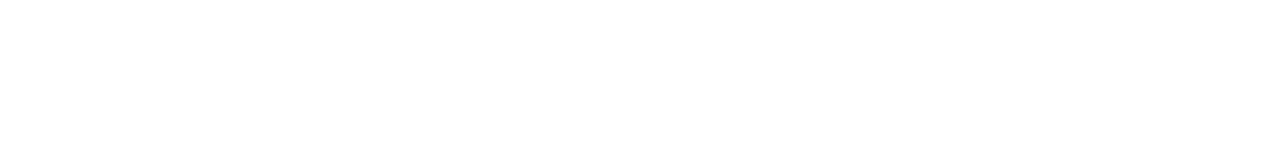
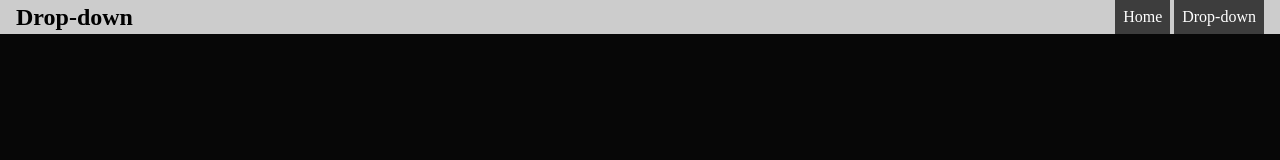
Before and after one commit to fernie-cpu/drop-down, a website built with webpack: page dist/index.html in a window 1280 px wide. Built offline with Linux system fonts and the light colour scheme.

Commit message:
create navbar

```diff
--- /dev/null
+++ b/src/dropdown.js
@@ -0,0 +1,5 @@
+function dropDown() {
+  const drop = document.querySelector('.links');
+}
+
+export { dropDown };
--- a/src/index.js
+++ b/src/index.js
@@ -1 +1,4 @@
 import './style.css';
+import { dropDown } from './dropdown';
+
+dropDown();
--- a/src/style.css
+++ b/src/style.css
@@ -0,0 +1,28 @@
+* {
+  box-sizing: border-box;
+  padding: 0;
+  margin: 0;
+}
+
+body {
+  background: rgb(7, 7, 7);
+}
+
+.navbar {
+  display: flex;
+  justify-content: space-between;
+  align-items: center;
+  background: #ccc;
+  padding: 0 1rem;
+}
+
+ul {
+  list-style: none;
+}
+
+li {
+  display: inline-block;
+  background: rgb(61, 61, 61);
+  color: white;
+  padding: 0.5rem;
+}
```
Also changed, not shown: dist/index.html, dist/main.js.
